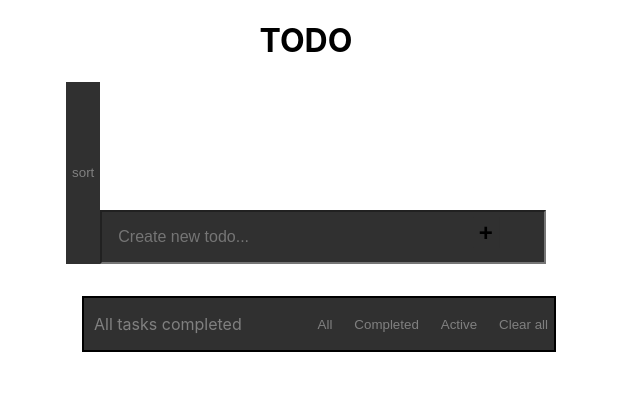
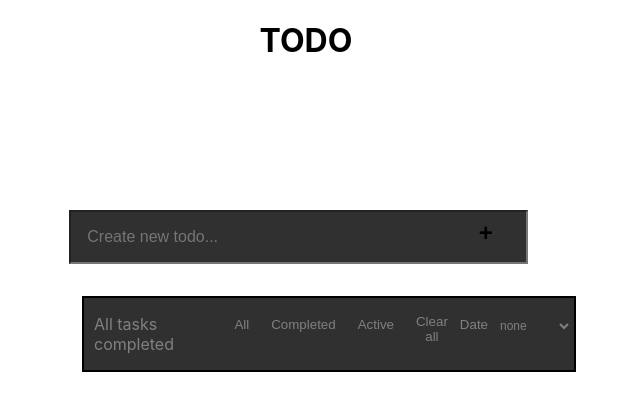
Before and after one commit to Sanchit-Trikha/Todo-App, a React (Create React App) app: page / in a window 1280 px wide. Shown: the top 410 px of the page, without its empty margins (334-974 px from the left). Built offline with nearby package versions, Linux system fonts and the light colour scheme.

Commit message:
initial changes

```diff
--- a/src/components/Button.css
+++ b/src/components/Button.css
@@ -34,3 +34,6 @@ input[type=date]{
   margin-top: 10%;
   height: 100px;
 }
+.Date{
+  margin-top: 15px;
+}
--- a/src/components/Button.js
+++ b/src/components/Button.js
@@ -1,11 +1,11 @@
 import React from "react";
 import "./Button.css";
-import Input from "./Todonput";
+// import Input from "./Todonput";
 function Button({ deletehandle, setstatus }) {
   const statushandler = (e) => {
     setstatus(e.target.value);
   };
-  return (
+    return (
     <div className="button">
       <div className="all">
         <button class="filter-active" onClick={statushandler} value="All">
@@ -27,6 +27,11 @@ function Button({ deletehandle, setstatus }) {
           Clear all
         </button>
       </div>
+      <div className="Date">
+        <button class="filter-active" onClick={statushandler} value="Date">
+          Date
+        </button>
+      </div>
     </div>
   );
 }
--- a/src/components/Todonput.css
+++ b/src/components/Todonput.css
@@ -4,12 +4,13 @@
 } */
 .itemsleft {
   border: 2px solid;
-  width: 470px;
+  width: 490px;
   margin-left: 32.5%;
   background-color: rgb(48, 48, 48);
   display: flex;
   justify-content: center;
   justify-content: space-between;
+  flex-wrap: nowrap;
 }
 .full {
   display: flex;
@@ -20,9 +21,10 @@
 .todo {
   margin-top: 10%;
   padding: 1rem;
-  width: 32%;
+  width: 33%;
   background-color: rgb(48, 48, 48);
   font-size: medium;
+  margin-right: 15px;
 }
 
 #button1 {
@@ -86,3 +88,15 @@ input[type=date]{
   width: 100px;
   height: 10%;
 }
+select{
+  margin-top: 13px;
+  width: 80px;
+  height: 30px;
+  background-color: rgb(48, 48, 48);
+  border: 2px solid rgb(48, 48, 48);
+  font-size: 12px;
+  color: gray;
+}
+select:hover{
+  color: rgb(38, 38, 242);
+}
--- a/src/components/Todonput.js
+++ b/src/components/Todonput.js
@@ -1,57 +1,58 @@
 import React, { useEffect, useState } from "react";
-// import { useSort } from '@table-library/react-table-library/sort';
 import Button from "./Button";
 import "./Todonput.css";
 import "./Todo";
 import TODO from "./Todo";
 
 function Input(props) {
-//   const [order, setorder] = useState("ASC")
-//   const sorting =(index)=>{
-//     if(order === "ASC") {
-//       const sorted = [...items].sort((a,b)=>
-//       a[index].toLowerCase() > b[index].toLowerCase() ? 1: -1
-//       );
-//       setitems(sorted);
-//       setorder("DSC")
-//     }
-//       if(order === "DSC") {
-//         const sorted = [...items].sort((a,b)=>
-//         a[index].toLowerCase() < b[index].toLowerCase() ? 1: -1
-//         );
-//         setitems(sorted);
-//         setorder("ASC")
-//       }
-// }
+  const [isChecked, setisChecked] = useState(false);
+  const [status, setstatus] = useState("all");
+  const [filteredtodos, setfilteredtodos] = useState([]);
+  const [sortingAscending, setSortingAscending] = useState(true);
   const [input, setinput] = useState("");
+  const [items, setitems] = useState([]);
   const item = (event) => {
     setinput(event.target.value);
   };
-  // eslint-disable-next-line no-use-before-define
-  // const [Date, setDate] = useState(new Date());
-  const [items, setitems] = useState([]);
   const itemevent = (event) => {
     setitems([
       ...items,
-      { text: input, completed: false, id: Math.random() * 100, Date: new Date() },
+      {
+        text: input,
+        completed: false,
+        id: Math.random() * 100,
+        Date: new Date().toISOString(),
+      },
     ]);
+
+
     setinput("");
     event.preventDefault();
   };
   const handlekeypress = (event) => {
-    if (event.key === "Enter") {
+    if (event.key === "Enter" && input.trim()!=="" ) {
       setitems([
         ...items,
-        { text: input, completed: false, id: Math.random() * 100, Date: new Date().toISOString() },
+        {
+          text: input,
+          // disabled: !input,
+          completed: false,
+          id: Math.random() * 100,
+          Date: new Date().toISOString(),
+        }
       ]);
+      // if (input === !input){
+      //   (event.key === "Enter" && event.preventDefault() )
+      // }
+      // if (input===""){
+      //   event.preventDefault()
+      // }
+      // if(input.trim() === ""){
+      //   return input (false)
+      // }
       setinput("");
     }
   };
-  //set in acending and decending order todo items accorting to time
-
-  const [status, setstatus] = useState("all");
-  const [filteredtodos, setfilteredtodos] = useState([]);
-  // console.log(filteredtodos,items,"filter and items")
   const filterhandler = () => {
     switch (status) {
       case "Completed":
@@ -60,6 +61,13 @@ function Input(props) {
       case "Active":
         setfilteredtodos(items.filter((item) => item.completed === false));
         break;
+      case "Date":
+        setfilteredtodos(
+          items.sort((a, b) => {
+            return new Date(a).getTime() - new Date(b).getTime();
+          })
+        );
+        break;
       default:
         setfilteredtodos(items);
         break;
@@ -67,15 +75,24 @@ function Input(props) {
   };
   useEffect(() => {
     filterhandler();
-  }, [items,status]);
-  const [isChecked, setisChecked] = useState(false);
+  }, [items, status]);
+
   function deletehandle() {
     setitems([]);
   }
+  function onSelectionChange(e) {
+    const sortDirection = e.target.value;
+    const copyArray = [...items];
+
+    copyArray.sort((a, b) => {
+      return sortDirection === "0" ? a.id - b.id : b.id - a.id;
+    });
+    setitems(copyArray);
+  }
+
   return (
     <div className="center">
       <div className="full">
-        <button >sort</button>
         <input
           type="text"
           className="todo"
@@ -106,10 +123,10 @@ function Input(props) {
                 setisChecked={setisChecked}
                 DateAndTime={item.Date}
               />
-               <div className="valDate"> {item.Date}</div>
+              <div className="valDate"> {item.Date}</div>
             </ul>
           );
-         })}
+        })}
       </ul>
       <div className="filter">
         <div className="itemsleft">
@@ -123,6 +140,11 @@ function Input(props) {
           )}
 
           <Button deletehandle={deletehandle} setstatus={setstatus} />
+          <select  onChange={onSelectionChange}>
+          <option>none</option>
+          <option value={0}>Acending</option>
+          <option value={1}>Decending</option>
+        </select>
         </div>
       </div>
     </div>
```
